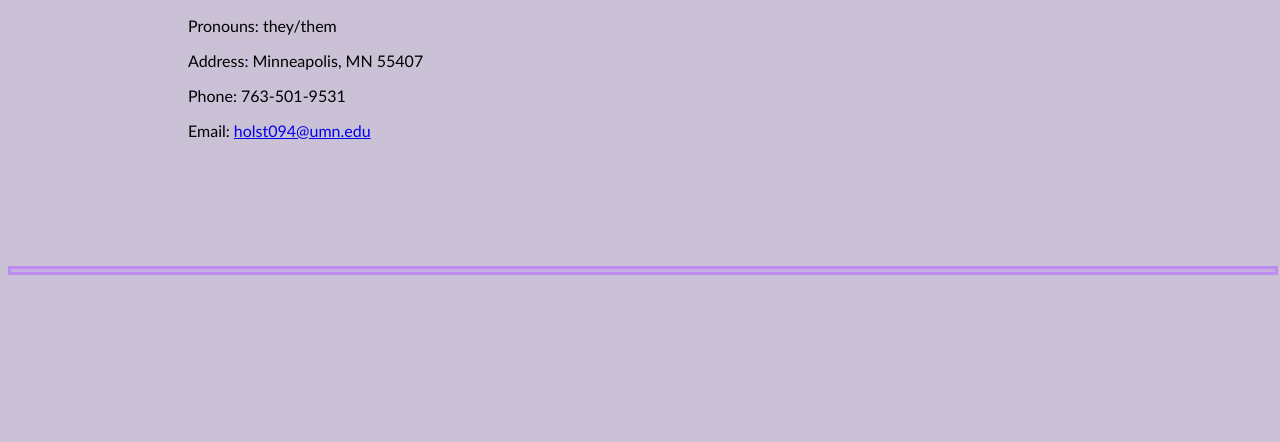
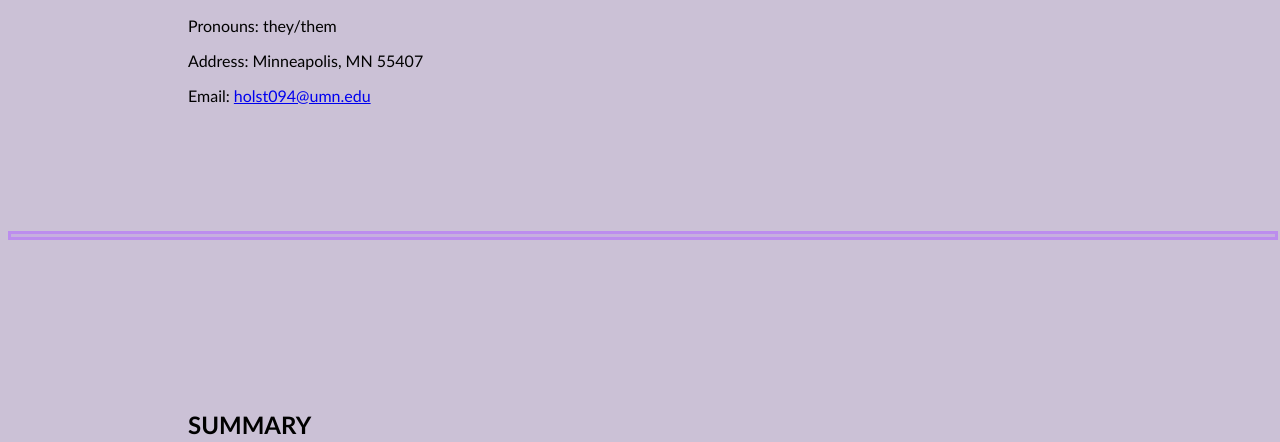
Before and after one commit to min-dles/min-dles.github.io, a plain HTML site: page index.html in a window 1280 px wide. Shown: the part 252-694 px from the top of the page. Drawn offline with Linux system fonts and the light colour scheme.

Commit message:
Update index.html

```diff
--- a/index.html
+++ b/index.html
@@ -26,7 +26,6 @@
       <h3>Name: Mandi Andrade</h3>
       <p>Pronouns: they/them</p>
       <p>Address: Minneapolis, MN 55407</p>
-      <p>Phone: 763-501-9531</p>
       <p>Email: <a href="mailto:holst094@umn.edu">holst094@umn.edu</a></p>
     </section>
     <div class="line-break"></div>
```
